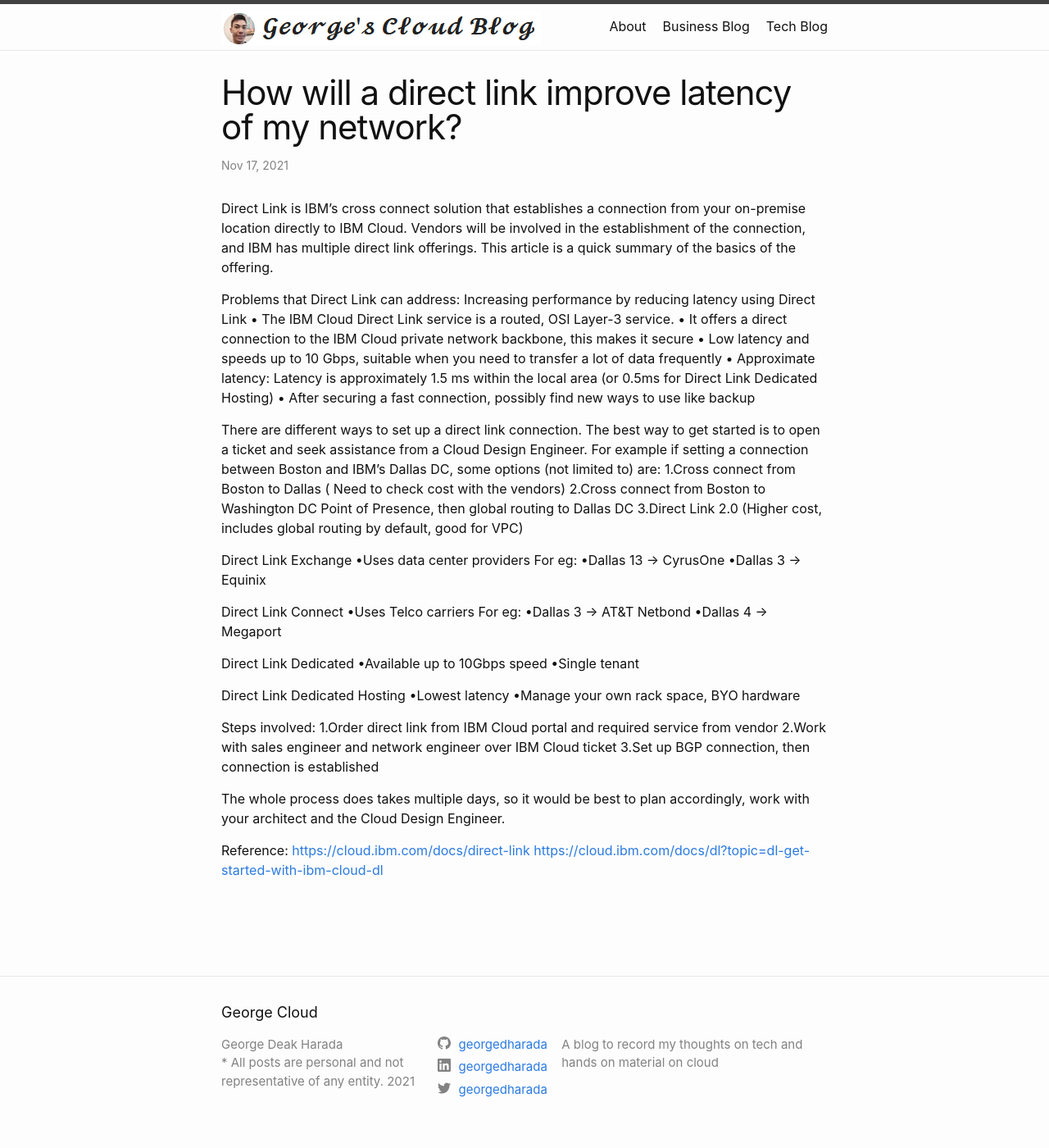
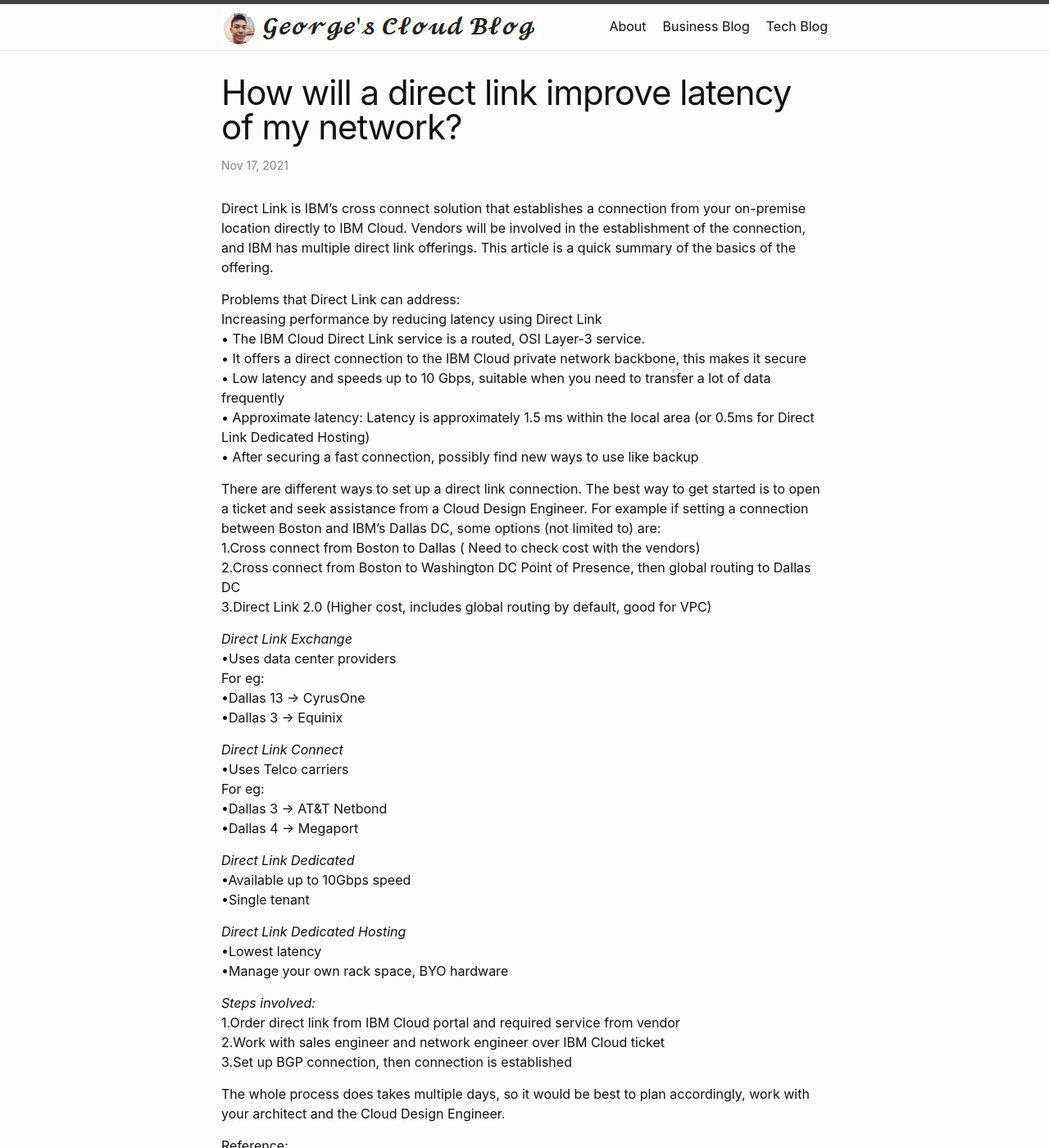
Before and after one commit to georgeDharada/blog, a Jekyll site: the page built from blog-business/_posts/2021-11-17-directlink.markdown, in a window 1280 px wide and 1400 px high. Shown: the whole window at 82% size. Built offline with Jekyll 4.4.1, drawn with Linux system fonts in a browser that asks for light colours.

```diff
--- a/blog-business/_posts/2021-11-17-directlink.markdown
+++ b/blog-business/_posts/2021-11-17-directlink.markdown
@@ -21,27 +21,27 @@ There are different ways to set up a direct link connection. The best way to get
 2.Cross connect from Boston to Washington DC Point of Presence, then global routing to Dallas DC
 3.Direct Link 2.0 (Higher cost, includes global routing by default, good for VPC)
 
-Direct Link Exchange
+*Direct Link Exchange*
 •Uses data center providers
 For eg:
 •Dallas 13 -> CyrusOne
 •Dallas 3 -> Equinix
 
-Direct Link Connect
+*Direct Link Connect*
 •Uses Telco carriers
 For eg:
 •Dallas 3 -> AT&T Netbond
 •Dallas 4 -> Megaport
 
-Direct Link Dedicated
+*Direct Link Dedicated*
 •Available up to 10Gbps speed
 •Single tenant
 
-Direct Link Dedicated Hosting
+*Direct Link Dedicated Hosting*
 •Lowest latency
 •Manage your own rack space, BYO hardware
 
-Steps involved:
+*Steps involved:*
 1.Order direct link from IBM Cloud portal and required service from vendor
 2.Work with sales engineer and network engineer over IBM Cloud ticket
 3.Set up BGP connection, then connection is established
```
